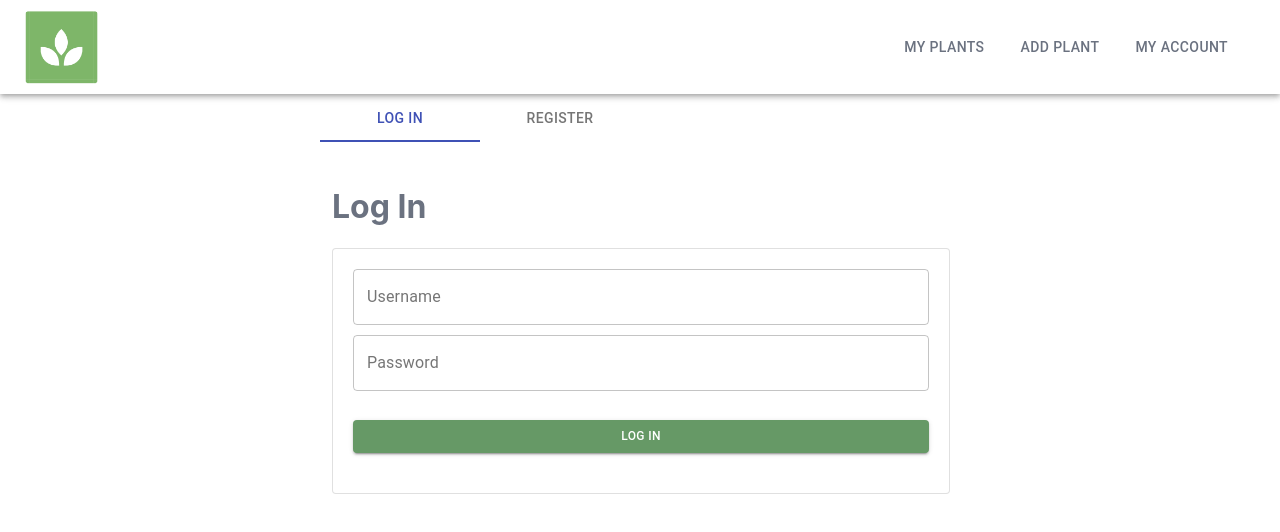
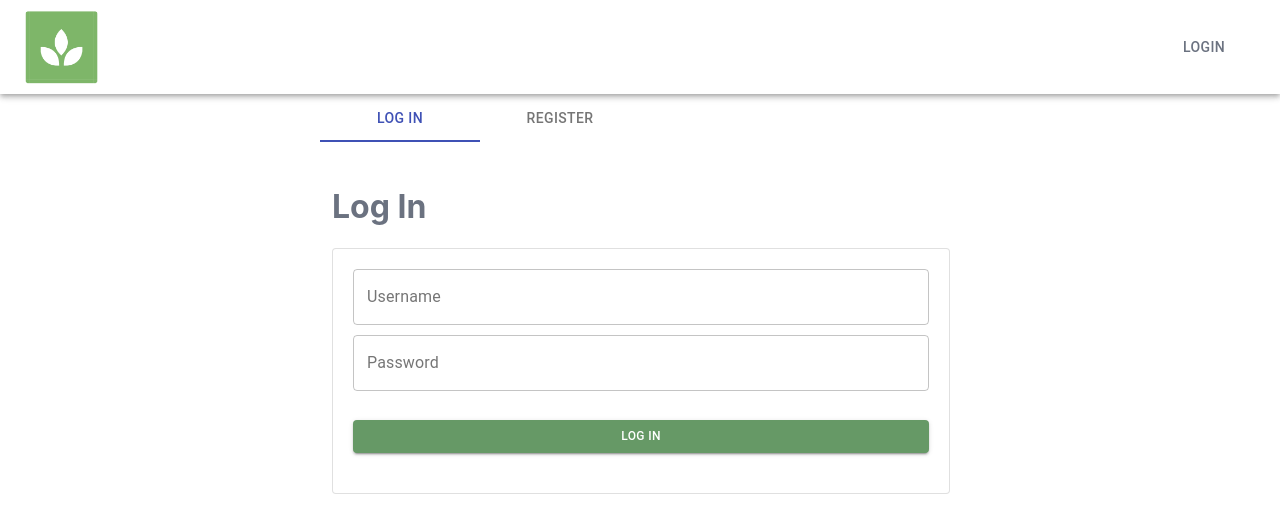
Before and after one commit to HeathDanni/Front-End-2, a React (Create React App) app: page /login in a window 1280 px wide. Shown: the top 532 px of the page. Built offline with nearby package versions, Linux system fonts and the light colour scheme.

Commit message:
redirect / to the landing page and set up nav bar for logged in and not logged in

```diff
--- a/src/App.js
+++ b/src/App.js
@@ -1,5 +1,10 @@
 import React, { useState } from "react";
-import { BrowserRouter as Router, Switch, Route } from "react-router-dom";
+import {
+  BrowserRouter as Router,
+  Switch,
+  Route,
+  Redirect,
+} from "react-router-dom";
 import PrivateRoute from "./components/PrivateRoute";
 import { UserContext } from "./contexts/userContext";
 import LoginContainer from "./components/LoginContainer";
@@ -11,9 +16,10 @@ import EditPlant from "./components/EditPlant";
 
 function App() {
   const [user, setUser] = useState({});
+  const [loggedIn, setLoggedIn] = useState(false);
 
   return (
-    <UserContext.Provider value={{ user, setUser }}>
+    <UserContext.Provider value={{ user, setUser, loggedIn, setLoggedIn }}>
       <Router>
         <Navigation />
         <Switch>
@@ -24,6 +30,15 @@ function App() {
           <PrivateRoute path="/myplants" component={MyPlants} />
           <PrivateRoute path="/addplant" component={AddPlant} />
           <PrivateRoute path="/myaccount" component={MyAccount} />
+          <Route
+            exact
+            path="/"
+            component={() => {
+              window.location.href =
+                "https://test1-drab.vercel.app/landing_page.html";
+              return null;
+            }}
+          />
         </Switch>
       </Router>
     </UserContext.Provider>
--- a/src/components/Login.js
+++ b/src/components/Login.js
@@ -53,7 +53,7 @@ const useStyles = makeStyles({
 const Login = () => {
   const classes = useStyles();
   const history = useHistory();
-  const { setUser } = useContext(UserContext);
+  const { setUser, setLoggedIn } = useContext(UserContext);
   const [credentials, setCredentials] = useState({
     username: "",
     password: "",
@@ -69,12 +69,6 @@ const Login = () => {
   const login = (e) => {
     e.preventDefault();
     console.log(credentials);
-    // localStorage.setItem("token", "12345");
-    // setUser({
-    //   id: 1,
-    //   username: "plantLover",
-    //   phoneNumber: "1234567890",
-    // });
     axios
       .post(
         "https://water-my-plants-365.herokuapp.com/api/auth/login",
@@ -87,6 +81,7 @@ const Login = () => {
           username: res.data.user.username,
           phoneNumber: res.data.user.phone_number,
         });
+        setLoggedIn(true);
         history.push("/myplants");
       })
       .catch((err) => console.error(err));
--- a/src/components/Navigation.js
+++ b/src/components/Navigation.js
@@ -1,11 +1,12 @@
-import React from "react";
+import React, { useContext } from "react";
+import { UserContext } from "../contexts/userContext";
 import { makeStyles } from "@material-ui/core/styles";
 import AppBar from "@material-ui/core/AppBar";
 import Toolbar from "@material-ui/core/Toolbar";
 import Typography from "@material-ui/core/Typography";
 import Button from "@material-ui/core/Button";
 import logo from "./logo.png";
-import { NavLink } from 'react-router-dom'
+import { NavLink } from "react-router-dom";
 
 const useStyles = makeStyles((theme) => ({
   root: {
@@ -27,25 +28,45 @@ const useStyles = makeStyles((theme) => ({
     },
   },
   navlink: {
-    textDecoration:'none'
-  }
+    textDecoration: "none",
+  },
 }));
 
 const Navigation = () => {
   const classes = useStyles();
+  const { loggedIn } = useContext(UserContext);
 
   return (
     <div>
       <AppBar className={classes.root} position="static">
-        <Toolbar>
-          <Typography variant="h6" className={classes.title}>
-            <img src={logo} className={classes.logo} alt="Logo" />
-          </Typography>
+        {!loggedIn && (
+          <Toolbar>
+            <Typography variant="h6" className={classes.title}>
+              <img src={logo} className={classes.logo} alt="Logo" />
+            </Typography>
+            <NavLink to="/login" className={classes.navlink}>
+              <Button className={classes.button}>Login</Button>
+            </NavLink>
+          </Toolbar>
+        )}
 
-          <NavLink to="/myplants" className={classes.navlink}><Button className={classes.button}>My Plants</Button></NavLink>
-          <NavLink to="/addplant" className={classes.navlink}><Button className={classes.button}>Add Plant</Button></NavLink>
-          <NavLink to="/myaccount" className={classes.navlink}><Button className={classes.button}>My Account</Button></NavLink>
-        </Toolbar>
+        {loggedIn && (
+          <Toolbar>
+            <Typography variant="h6" className={classes.title}>
+              <img src={logo} className={classes.logo} alt="Logo" />
+            </Typography>
+
+            <NavLink to="/myplants" className={classes.navlink}>
+              <Button className={classes.button}>My Plants</Button>
+            </NavLink>
+            <NavLink to="/addplant" className={classes.navlink}>
+              <Button className={classes.button}>Add Plant</Button>
+            </NavLink>
+            <NavLink to="/myaccount" className={classes.navlink}>
+              <Button className={classes.button}>My Account</Button>
+            </NavLink>
+          </Toolbar>
+        )}
       </AppBar>
     </div>
   );
```
